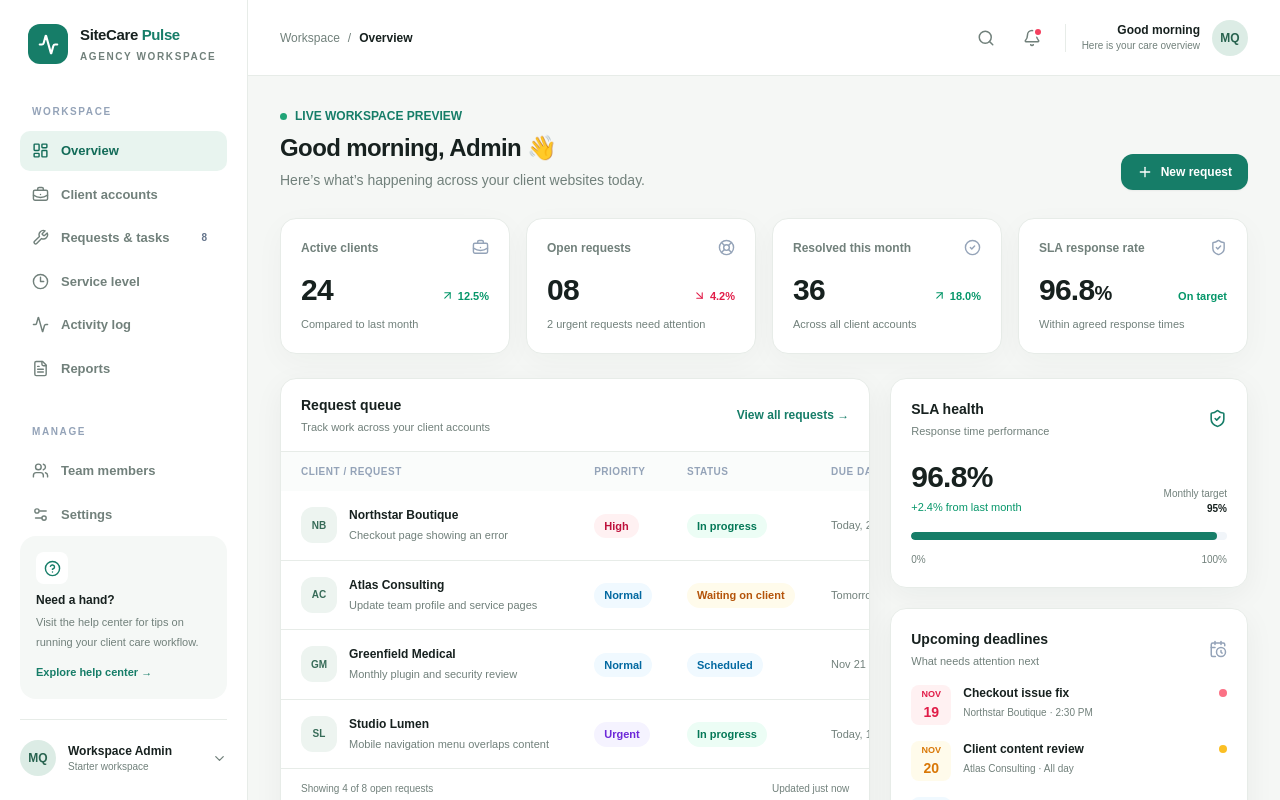
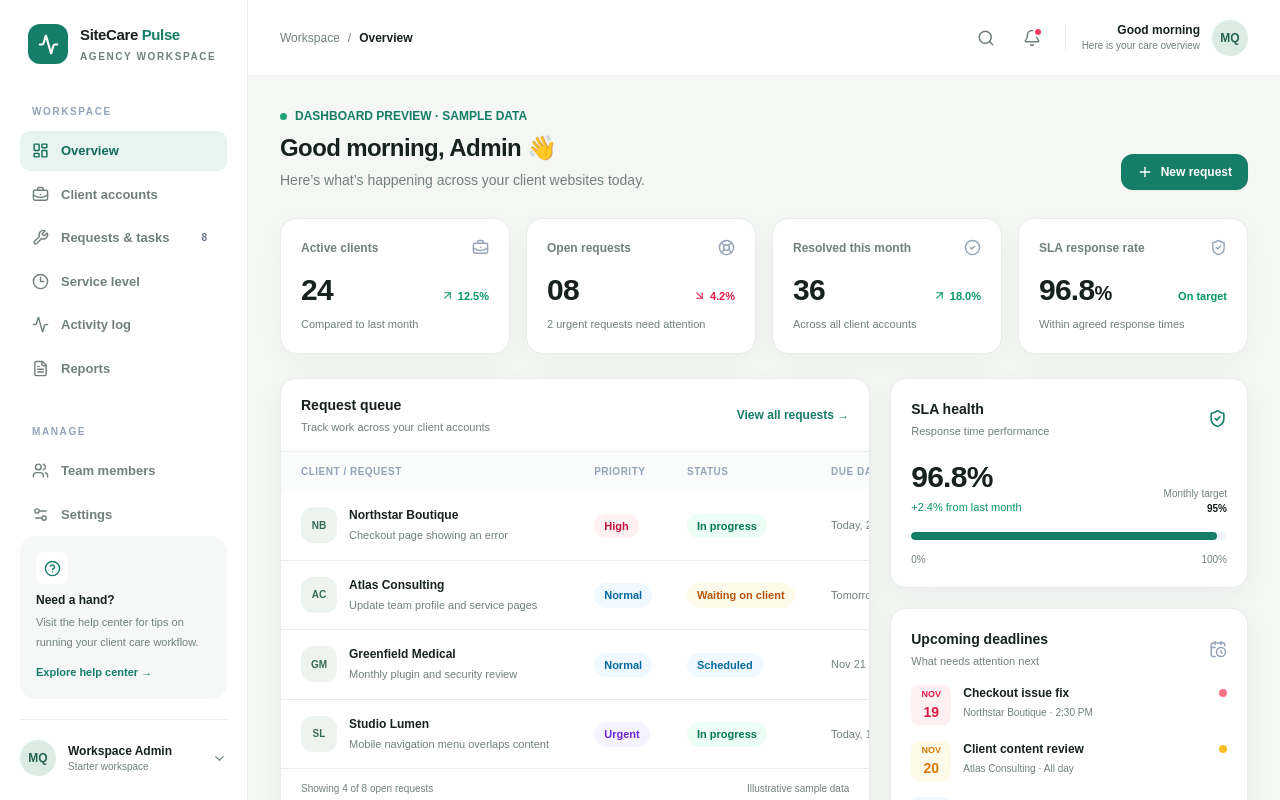
Before and after one commit to maged-qahtan/SiteCare-Pulse, a Next.js app: page / in a window 1280 px wide. Shown: the top 800 px of the page. Built offline with nearby package versions, Linux system fonts and the light colour scheme.

Commit message:
Clarify dashboard preview sample data

```diff
--- a/app/page.tsx
+++ b/app/page.tsx
@@ -94,7 +94,7 @@ export default function Home() {
 
         <div className="mx-auto max-w-[1440px] px-8 py-8">
           <div className="mb-7 flex flex-wrap items-end justify-between gap-4">
-            <div><div className="mb-2 flex items-center gap-2 text-xs font-semibold text-brand"><span className="status-dot" /> LIVE WORKSPACE PREVIEW</div><h1 className="text-2xl font-bold tracking-tight text-ink">Good morning, Admin <span>👋</span></h1><p className="mt-1.5 text-sm text-muted">Here’s what’s happening across your client websites today.</p></div>
+            <div><div className="mb-2 flex items-center gap-2 text-xs font-semibold text-brand"><span className="status-dot" /> DASHBOARD PREVIEW · SAMPLE DATA</div><h1 className="text-2xl font-bold tracking-tight text-ink">Good morning, Admin <span>👋</span></h1><p className="mt-1.5 text-sm text-muted">Here’s what’s happening across your client websites today.</p></div>
             <button className="inline-flex items-center gap-2 rounded-xl bg-brand px-4 py-2.5 text-xs font-bold text-white shadow-sm transition hover:bg-brand-dark"><Plus size={16} /> New request</button>
           </div>
 
@@ -109,7 +109,7 @@ export default function Home() {
             <div className="overflow-hidden rounded-2xl border border-line bg-white shadow-card">
               <div className="flex flex-wrap items-center justify-between gap-3 border-b border-line px-5 py-4"><div><h2 className="text-sm font-bold text-ink">Request queue</h2><p className="mt-1 text-[11px] text-muted">Track work across your client accounts</p></div><button className="text-xs font-bold text-brand">View all requests →</button></div>
               <div className="overflow-x-auto"><table className="w-full min-w-[650px] text-left"><thead className="bg-[#fafcfb] text-[10px] font-bold uppercase tracking-wider text-slate-400"><tr><th className="px-5 py-3">Client / Request</th><th className="px-4 py-3">Priority</th><th className="px-4 py-3">Status</th><th className="px-4 py-3">Due date</th></tr></thead><tbody className="divide-y divide-line">{requests.map((request) => <tr key={request.name} className="hover:bg-slate-50/60"><td className="px-5 py-4"><div className="flex items-center gap-3"><div className="flex h-9 w-9 shrink-0 items-center justify-center rounded-xl bg-[#edf4f0] text-[10px] font-bold text-[#376b58]">{request.initials}</div><div><div className="text-xs font-bold text-ink">{request.name}</div><div className="mt-1 text-[11px] text-muted">{request.task}</div></div></div></td><td className="px-4 py-4"><Badge tone={request.priority === "Urgent" ? "violet" : request.priority === "High" ? "rose" : "blue"}>{request.priority}</Badge></td><td className="px-4 py-4"><Badge tone={request.status === "In progress" ? "green" : request.status === "Waiting on client" ? "amber" : "blue"}>{request.status}</Badge></td><td className="px-4 py-4 text-[11px] font-medium text-muted">{request.due}</td></tr>)}</tbody></table></div>
-              <div className="flex items-center justify-between border-t border-line px-5 py-3 text-[10px] text-muted"><span>Showing 4 of 8 open requests</span><span>Updated just now</span></div>
+              <div className="flex items-center justify-between border-t border-line px-5 py-3 text-[10px] text-muted"><span>Showing 4 of 8 open requests</span><span>Illustrative sample data</span></div>
             </div>
 
             <div className="space-y-5">
```
